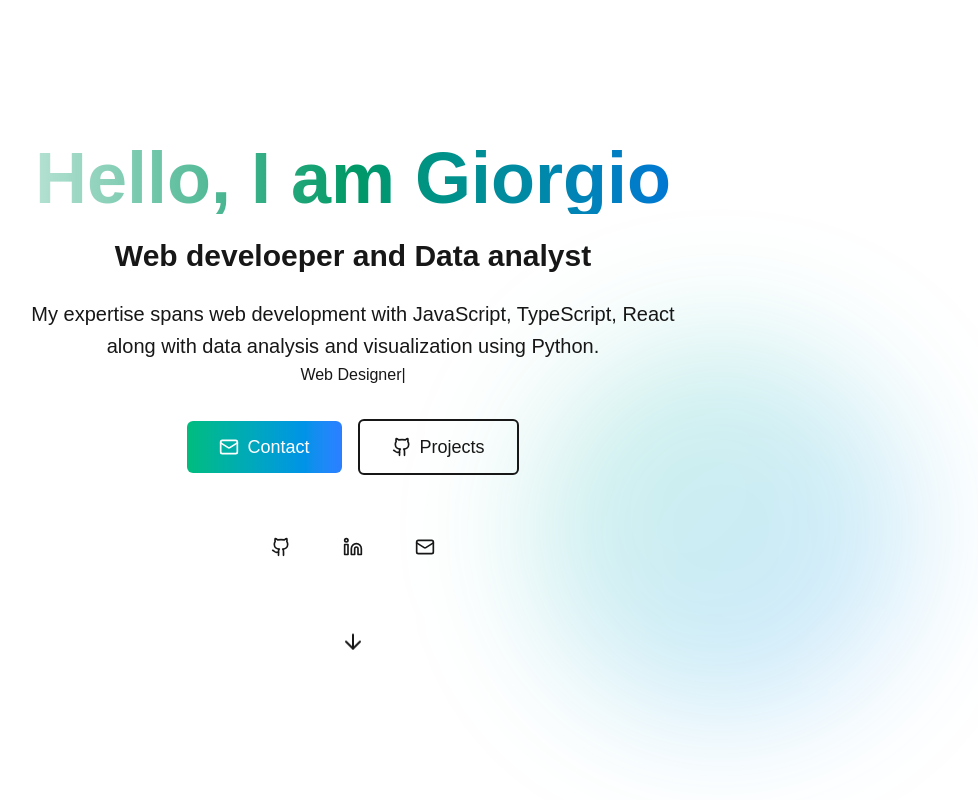
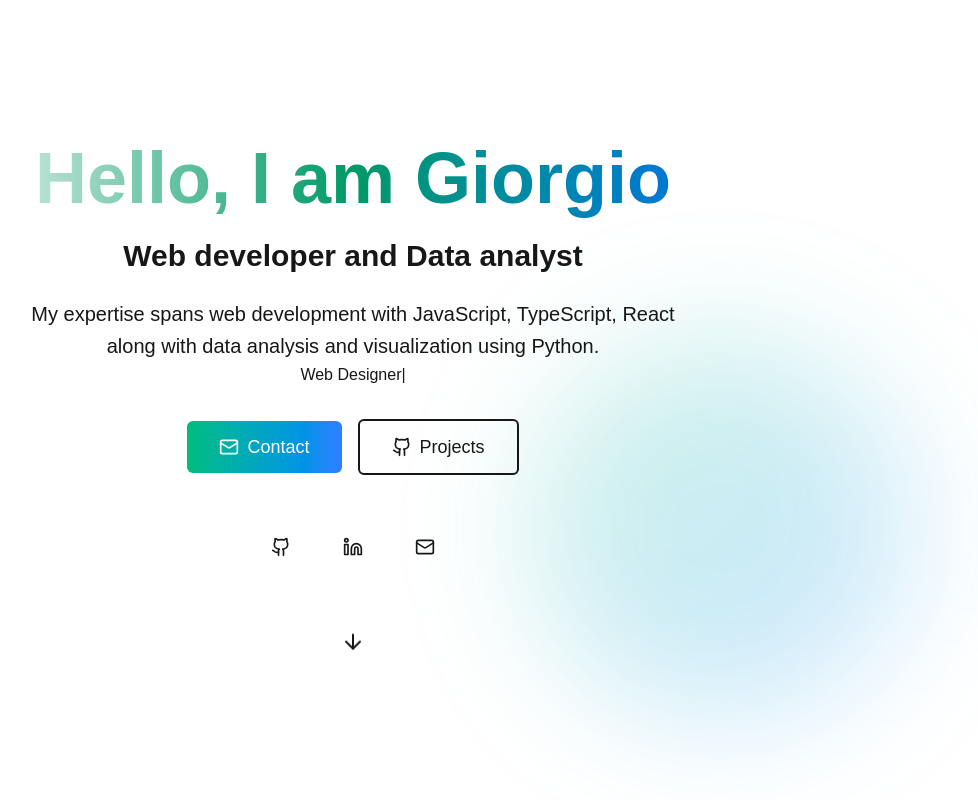
Before and after one commit to Giorgiocig/personal-website-nextjs, a Next.js app: page / in a window 1280 px wide. Shown: the top 800 px of the page, without its empty margins (287-1265 px from the left). Built offline with nearby package versions, Linux system fonts and the light colour scheme.

Commit message:
Fix tipo and padding

```diff
--- a/src/app/components/layout/Hero.tsx
+++ b/src/app/components/layout/Hero.tsx
@@ -22,11 +22,11 @@ const HeroSection = () => {
         <div className="text-center max-w-4xl mx-auto">
           {/* Main content */}
           <div className="mb-8 animate-fade-in">
-            <h1 className="text-5xl md:text-7xl font-bold bg-gradient-to-r from-primary via-emerald-600 to-blue-600 bg-clip-text text-transparent mb-6">
+            <h1 className="text-5xl md:text-7xl font-bold bg-gradient-to-r from-primary via-emerald-600 to-blue-600 bg-clip-text text-transparent mb-5 pb-1">
               Hello, I am Giorgio
             </h1>
             <h2 className="text-2xl md:text-3xl font-semibold text-muted-foreground mb-6">
-              Web develoeper and Data analyst
+              Web developer and Data analyst
             </h2>
             <p className="text-lg md:text-xl text-muted-foreground max-w-2xl mx-auto leading-relaxed">
               My expertise spans web development with JavaScript, TypeScript,
```
